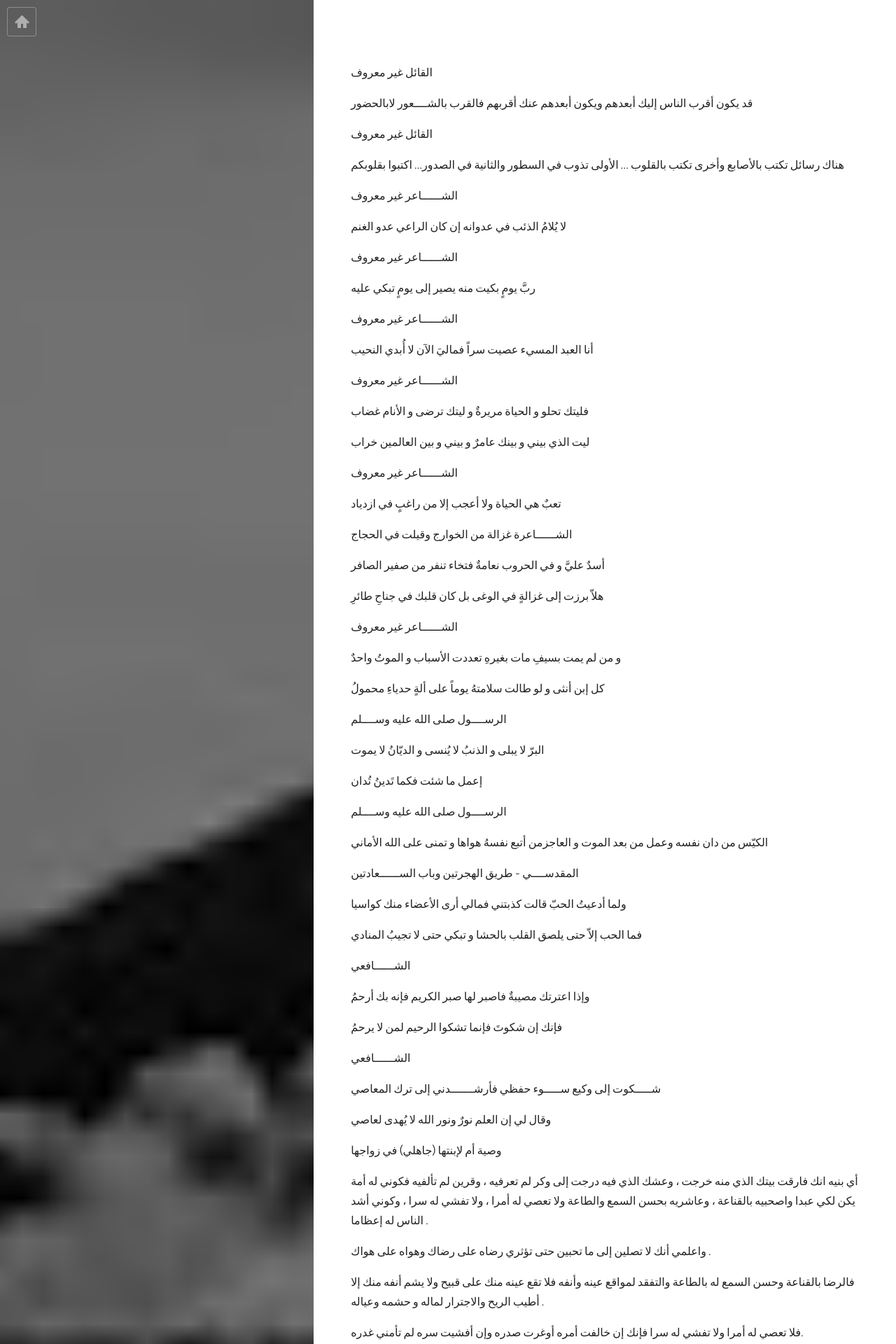
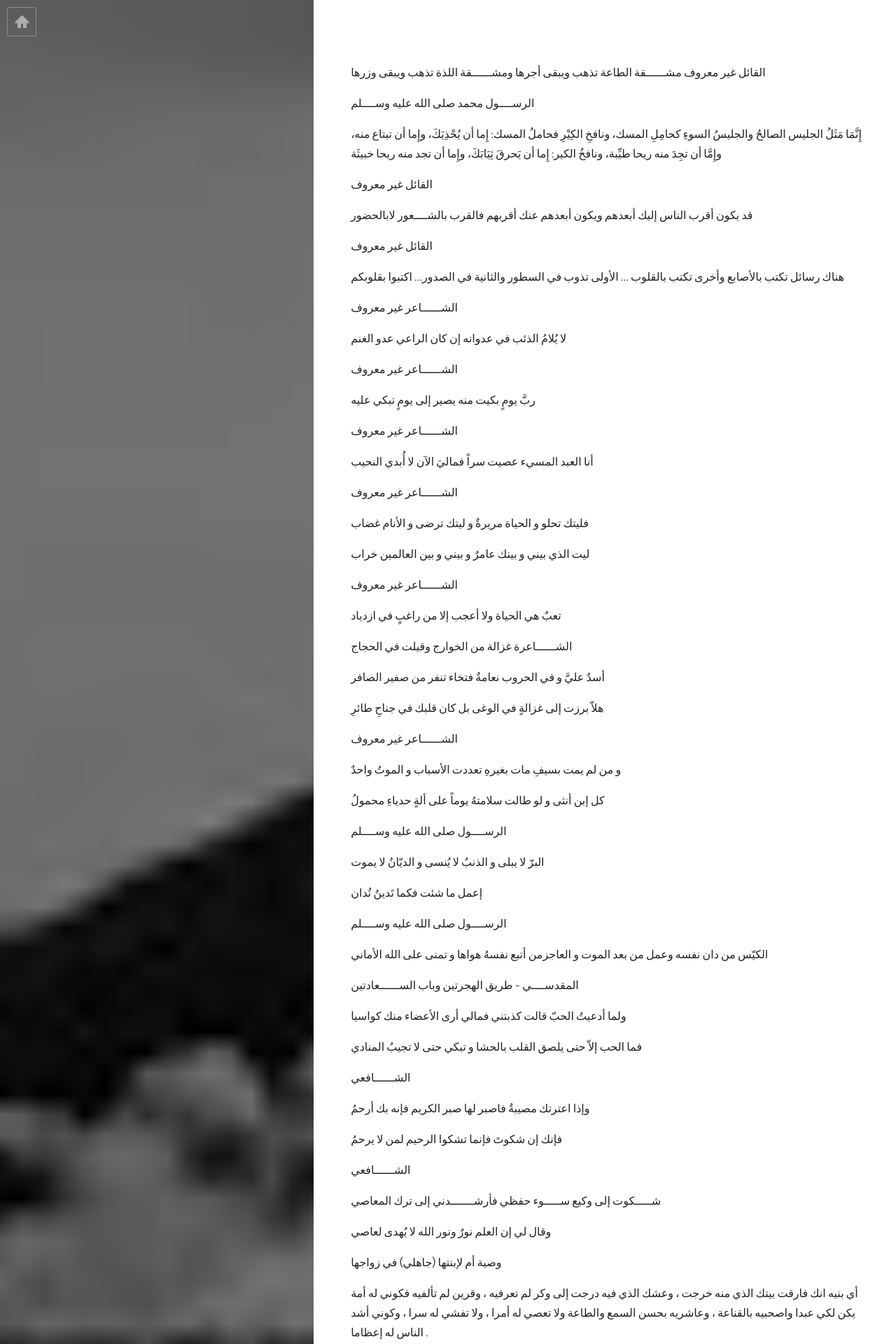
Before and after one commit to khaledhikmat/khaledhikmat.github.io, a Jekyll site: the page built from _posts/2013-08-28-best-in-arabic.markdown, in a window 1280 px wide. Shown: the top 1920 px of the page at 70% size. Built offline with Jekyll 4.4.1, drawn with Linux system fonts in a browser that asks for light colours; nearby versions of some CDN libraries; some of the changed text lies outside the part shown.

Commit message:
Added more proverbs

```diff
--- a/_posts/2013-08-28-best-in-arabic.markdown
+++ b/_posts/2013-08-28-best-in-arabic.markdown
@@ -7,6 +7,14 @@ categories: بالعربي
 tags: شــــــعر
 featured_image: /images/cover.jpg
 ---
+القائل غير معروف
+مشــــــقة الطاعة تذهب ويبقى أجرها
+ومشــــــقة اللذة تذهب ويبقى وزرها
+
+الرســــول محمد صلى الله عليه وســــلم
+
+إِنَّمَا مَثَلُ الجليس الصالحُ والجليسُ السوءِ كحامِلِ المسك، ونافخِ الكِيْرِ فحاملُ المسك: إِما أن يُحْذِيَكَ، وإِما
+أن تبتاع منه، وإِمَّا أن تجِدَ منه ريحا طيِّبة، ونافخُ الكير: إِما أن يَحرقَ ثِيَابَكَ، وإِما أن تجد منه ريحا خبيثَة
 
 القائل غير معروف
 
```
Also changed, not shown: images/icon_insights.png (added), images/icon_insights_hover.png (added).
